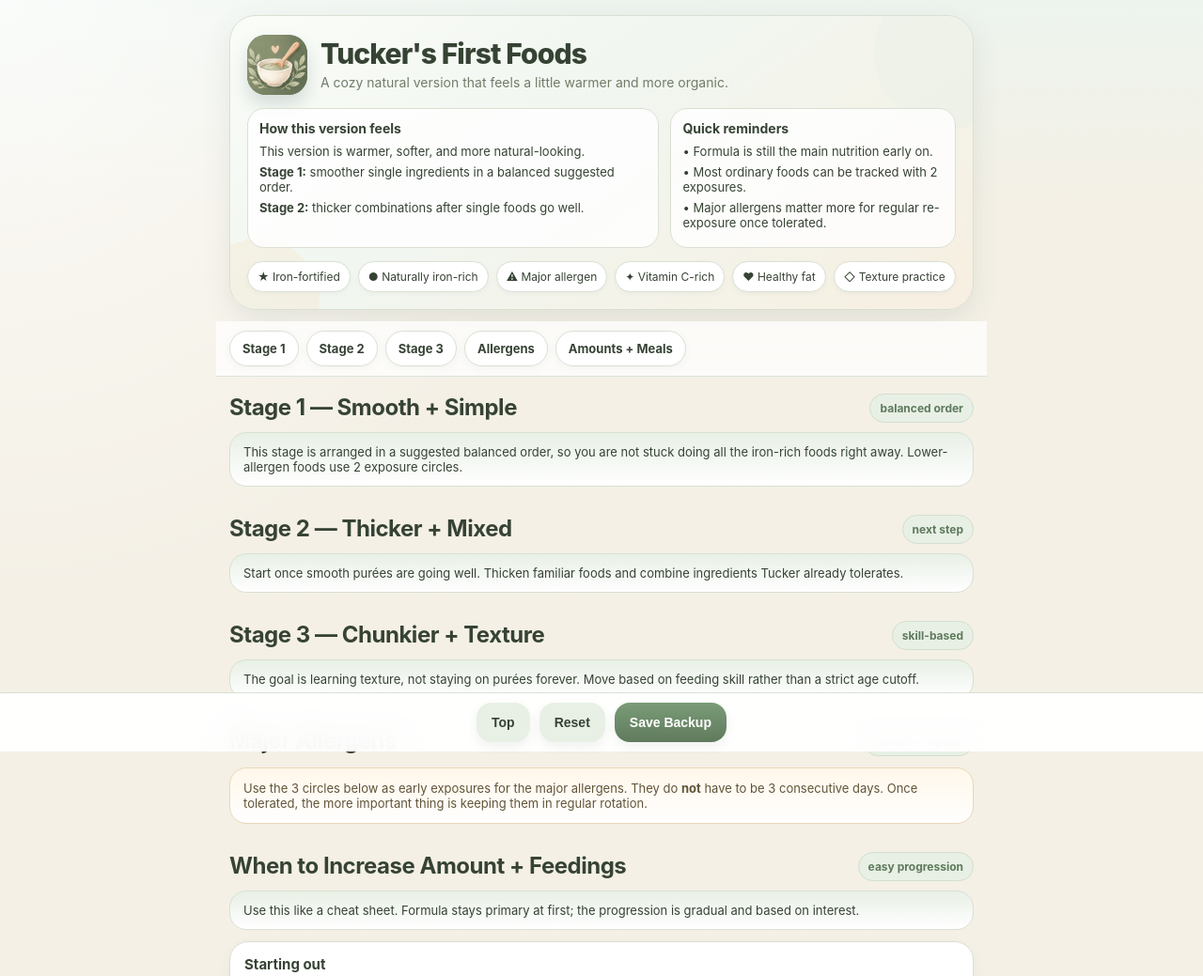
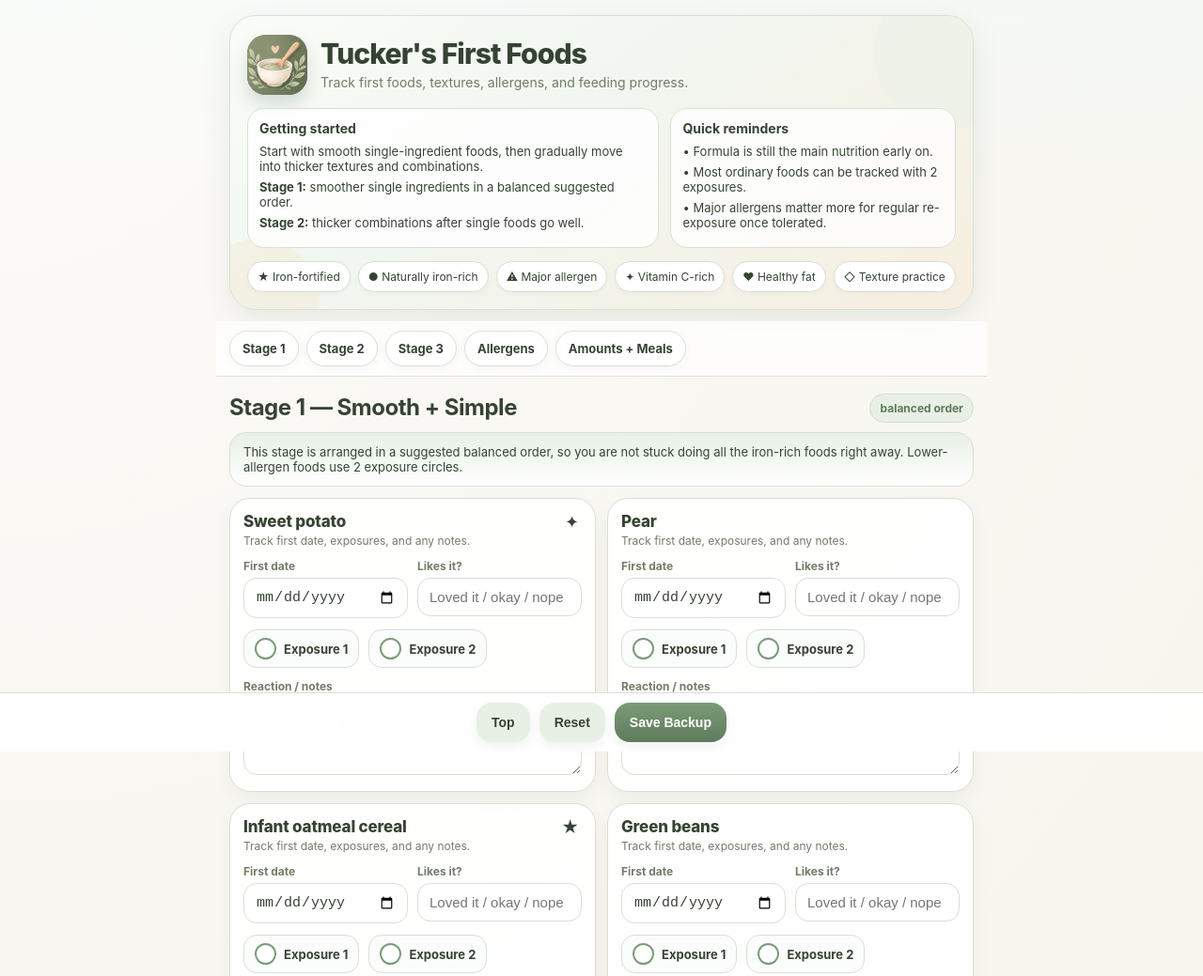
Before and after one commit to kdebeck/Tuckers-First-Foods, a plain HTML site: page index.html in a window 1280 px wide. Shown: the top 1039 px of the page at 94% size. Drawn offline with Linux system fonts and the light colour scheme.

Commit message:
Add files via upload

```diff
--- a/index.html
+++ b/index.html
@@ -6,7 +6,7 @@
 <meta name="apple-mobile-web-app-capable" content="yes">
 <meta name="apple-mobile-web-app-status-bar-style" content="default">
 <meta name="theme-color" content="#7b9c78">
-<title>Tucker's First Foods — Nature Cozy</title>
+<title>Tucker's First Foods</title>
 <link rel="manifest" href="manifest.webmanifest">
 <link rel="apple-touch-icon" href="icon-180.png">
 <style>
@@ -53,13 +53,13 @@ button{border:none;border-radius:16px;padding:13px 16px;font-weight:800;font-siz
       <div class="badge"><img src="icon-180.png" alt="App icon"></div>
       <div>
         <h1>Tucker's First Foods</h1>
-        <p class="sub">A cozy natural version that feels a little warmer and more organic.</p>
+        <p class="sub">Track first foods, textures, allergens, and feeding progress.</p>
       </div>
     </div>
     <div class="hero-grid">
       <div class="snapshot">
-        <h3>How this version feels</h3>
-        <p>This version is warmer, softer, and more natural-looking.</p>
+        <h3>Getting started</h3>
+        <p>Start with smooth single-ingredient foods, then gradually move into thicker textures and combinations.</p>
         <p><b>Stage 1:</b> smoother single ingredients in a balanced suggested order.</p>
         <p><b>Stage 2:</b> thicker combinations after single foods go well.</p>
       </div>
@@ -139,8 +139,8 @@
 const stage2 = [["Apple + oatmeal", "★"], ["Pear + oatmeal", "★"], ["Banana + avocado", "♥"], ["Sweet potato + chicken", "●"], ["Carrot + beef", "● ✦"], ["Peas + turkey", "●"], ["Lentil + carrot", "● ✦"], ["Black bean purée", "●"], ["Chickpea purée", "●"], ["Broccoli + potato", "✦"], ["Spinach + pear", "● ✦"]];
 const stage3 = [["Mashed avocado", "♥ ◇"], ["Mashed banana", "◇"], ["Soft-cooked carrot pieces", "✦ ◇"], ["Soft broccoli florets", "✦ ◇"], ["Very soft sweet potato pieces", "✦ ◇"], ["Shredded tender chicken", "● ◇"], ["Shredded tender beef", "● ◇"], ["Soft beans, lightly mashed", "● ◇"], ["Ripe pear / peach pieces", "◇"], ["Thicker oatmeal with fruit", "★ ◇"]];
 const allergens = [["Peanut — smooth peanut butter thinned well", "⚠ ♥"], ["Egg — fully cooked", "⚠ ●"], ["Dairy — plain full-fat yogurt", "⚠"], ["Wheat", "⚠"], ["Soy — tofu", "⚠ ●"], ["Sesame — tahini thinned well", "⚠ ♥"], ["Tree nut — nut butter thinned well", "⚠ ♥"], ["Fish — soft/flaked or purée", "⚠ ●"], ["Shellfish — appropriate purée/texture", "⚠ ●"]];
-const STORE_"tucker_first_foods_nature_cozy_v1" = "tucker_first_foods_nature_cozy_v1";
-let saved = JSON.parse(localStorage.getItem(STORE_"tucker_first_foods_nature_cozy_v1") || '{}');
+const STORE_KEY = 'tucker_first_foods_v1';
+let saved = JSON.parse(localStorage.getItem(STORE_KEY) || '{}');
 function esc(s){return String(s).replace(/[&<>"']/g,m=>({'&':'&amp;','<':'&lt;','>':'&gt;','"':'&quot;',"'":'&#039;'}[m]));}
 function slug(s){return s.toLowerCase().replace(/[^a-z0-9]+/g,'-').replace(/^-|-$/g,'').slice(0,60);}
 function card(name,symbols,group,exposures){
@@ -188,10 +188,10 @@ function save(){
     card.querySelectorAll('[data-field]').forEach(el=>{obj[el.dataset.field] = el.type === 'checkbox' ? el.checked : el.value;});
     all[card.dataset.id] = obj;
   });
-  localStorage.setItem(STORE_"tucker_first_foods_nature_cozy_v1", JSON.stringify(all));
+  localStorage.setItem(STORE_KEY, JSON.stringify(all));
   saved = all;
 }
-function resetAll(){ if(!confirm('Clear every checkmark, date, and note?')) return; localStorage.removeItem(STORE_"tucker_first_foods_nature_cozy_v1"); location.reload(); }
+function resetAll(){ if(!confirm('Clear every checkmark, date, and note?')) return; localStorage.removeItem(STORE_KEY); location.reload(); }
 function exportData(){ save(); const blob = new Blob([JSON.stringify(saved,null,2)],{type:'application/json'}); const a = document.createElement('a'); a.href = URL.createObjectURL(blob); a.download = 'Tucker_First_Foods_Backup.json'; a.click(); URL.revokeObjectURL(a.href); }
 </script>
 </body>
```
Also changed, not shown: README.txt, manifest.webmanifest.
